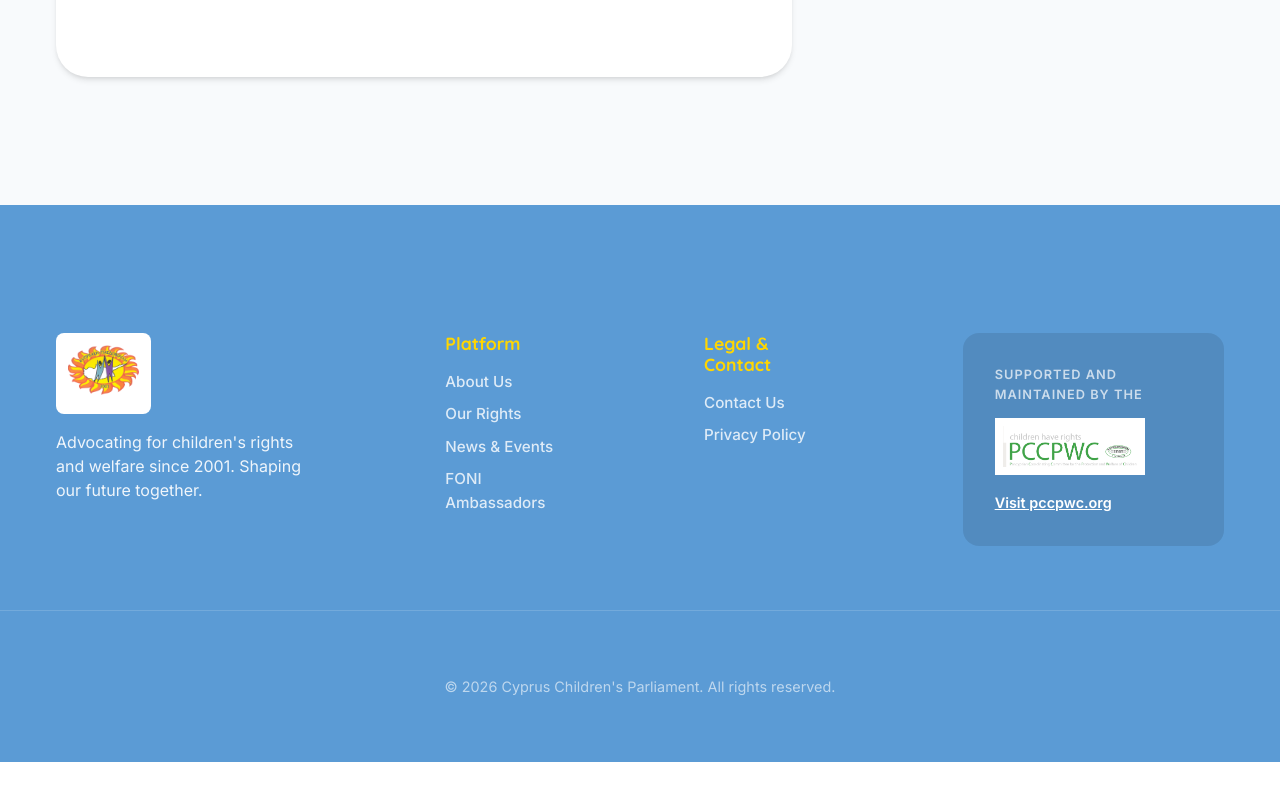
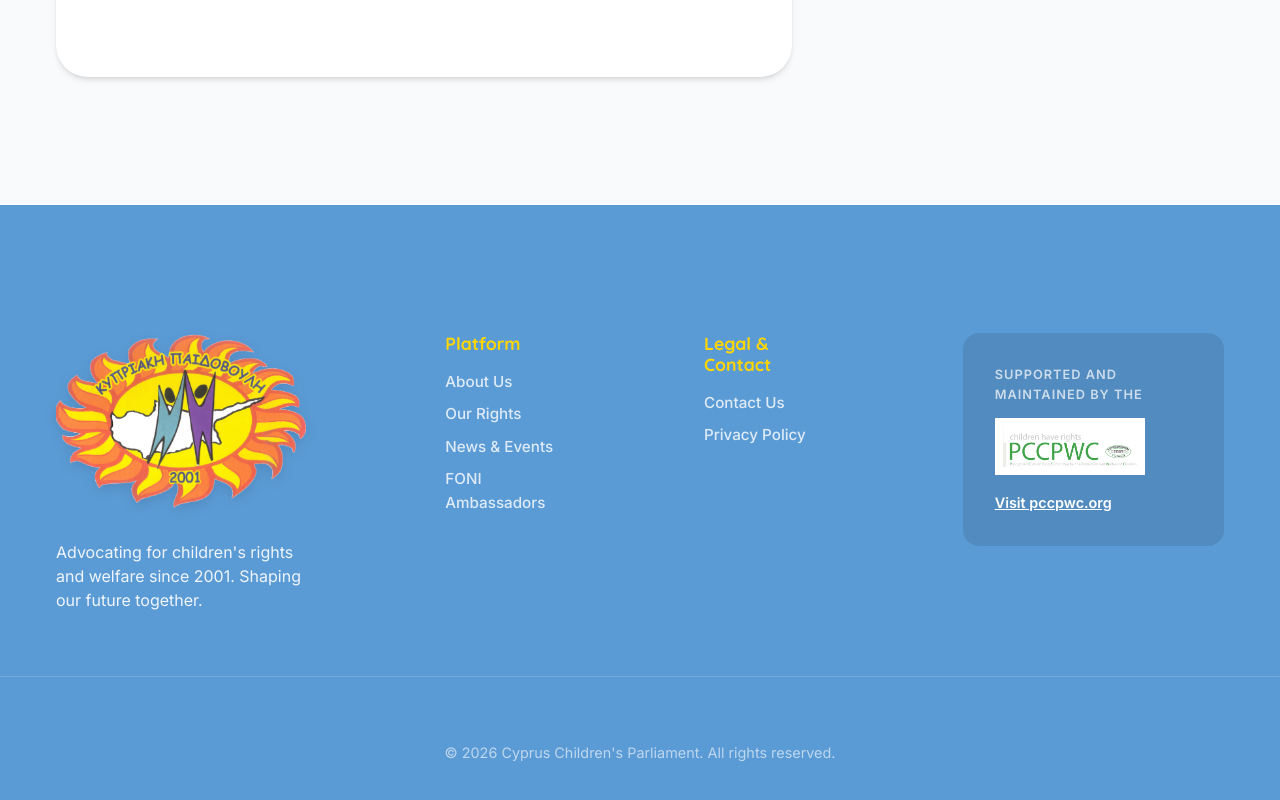
Before and after one commit to Chrysostomos00/CCP, a React (Vite) app: page /#/about in a window 1280 px wide. Shown: the part 3377-4177 px from the top of the page. Before the commit the page ends 4139 px from the top, so only its background shows below. Built offline with nearby package versions, Linux system fonts and the light colour scheme.

Commit message:
Phase 7: Ethical slogan, FONI gradients, Footer logo

```diff
--- a/src/components/layout/Footer.module.css
+++ b/src/components/layout/Footer.module.css
@@ -22,18 +22,17 @@
 }
 
 .logoRow {
-  background: white;
-  padding: 0.75rem;
-  border-radius: var(--radius-md);
-  display: inline-block;
-  margin-bottom: var(--spacing-sm);
+  display: flex;
+  align-items: center;
+  margin-bottom: var(--spacing-md);
   align-self: flex-start;
 }
 
 .ccpLogo {
-  height: 50px;
-  width: auto;
+  width: 250px;
+  height: auto;
   object-fit: contain;
+  filter: drop-shadow(0 4px 6px rgba(0,0,0,0.1));
 }
 
 .footerDesc {
--- a/src/components/sections/FoniAmbassadors.module.css
+++ b/src/components/sections/FoniAmbassadors.module.css
@@ -82,15 +82,22 @@
 }
 
 .ambassadorCard {
-  min-width: 280px;
-  background: white;
-  border-radius: var(--radius-lg);
-  padding: var(--spacing-md);
+  min-width: 320px;
+  max-width: 320px;
+  background: linear-gradient(135deg, #1e73be, #00a896);
+  border-radius: var(--radius-xl);
+  padding: var(--spacing-lg);
   display: flex;
   flex-direction: column;
   gap: var(--spacing-sm);
   box-shadow: var(--shadow-lg);
-  color: var(--color-gray-900);
+  color: white;
+  transition: transform 0.3s cubic-bezier(0.4, 0, 0.2, 1);
+}
+
+.ambassadorCard:hover {
+  transform: translateY(-8px);
+  box-shadow: var(--shadow-xl);
 }
 
 .avatarPlaceholder {
@@ -107,7 +114,7 @@
 .initials {
   font-size: 1.5rem;
   font-weight: 700;
-  color: var(--color-teal);
+  color: var(--color-blue);
   font-family: var(--font-heading);
 }
 
@@ -115,22 +122,25 @@
   font-size: 1.1rem;
   font-style: italic;
   flex-grow: 1;
-  color: var(--color-gray-800);
+  color: white;
 }
 
 .info {
   display: flex;
   flex-direction: column;
+  border-top: 1px solid rgba(255, 255, 255, 0.2);
+  padding-top: var(--spacing-sm);
+  margin-top: var(--spacing-sm);
 }
 
 .name {
   font-weight: 700;
-  font-size: 1rem;
+  font-size: 1.1rem;
 }
 
 .district {
   font-size: 0.875rem;
-  color: var(--color-gray-500);
+  color: rgba(255, 255, 255, 0.8);
 }
 
 .viewAllCard {
--- a/src/locales/el/translation.json
+++ b/src/locales/el/translation.json
@@ -11,8 +11,8 @@
     "logoTitle2": "Παιδοβουλή"
   },
   "hero": {
-    "headline_pt1": "Δίνουμε στα παιδιά",
-    "headline_pt1_hl": "Φωνή.",
+    "headline_pt1": "Ενισχύουμε τη Φωνή Κάθε Παιδιού.",
+    "headline_pt1_hl": "",
     "headline_pt2": "Διαμορφώνουμε το",
     "headline_pt2_hl": "Μέλλον μας.",
     "subheadline": "Καλώς ήρθατε στην Κυπριακή Παιδοβουλή. Είμαστε αφοσιωμένοι στην υπεράσπιση των δικαιωμάτων σας, ενισχύοντας τις ιδέες σας με πραγματικό αντίκτυπο στην κοινωνία μας.",
--- a/src/locales/en/translation.json
+++ b/src/locales/en/translation.json
@@ -11,7 +11,7 @@
     "logoTitle2": "Parliament"
   },
   "hero": {
-    "headline_pt1": "Giving Children a",
+    "headline_pt1": "Amplifying Every Child's",
     "headline_pt1_hl": "Voice.",
     "headline_pt2": "Shaping Our",
     "headline_pt2_hl": "Future.",
--- a/src/locales/tr/translation.json
+++ b/src/locales/tr/translation.json
@@ -11,8 +11,8 @@
     "logoTitle2": "Parlamentosu"
   },
   "hero": {
-    "headline_pt1": "Çocuklara Bir",
-    "headline_pt1_hl": "Ses.",
+    "headline_pt1": "Her Çocuğun Sesini",
+    "headline_pt1_hl": "Yükseltiyoruz.",
     "headline_pt2": "Geleceğimizi",
     "headline_pt2_hl": "Şekillendiriyoruz.",
     "subheadline": "Kıbrıs Çocuk Parlamentosu'na hoş geldiniz. Haklarınızı savunmaya, fikirlerinizi yükseltmeye ve toplumumuzda gerçek bir etki yaratmaya adadık kendimizi.",
```
